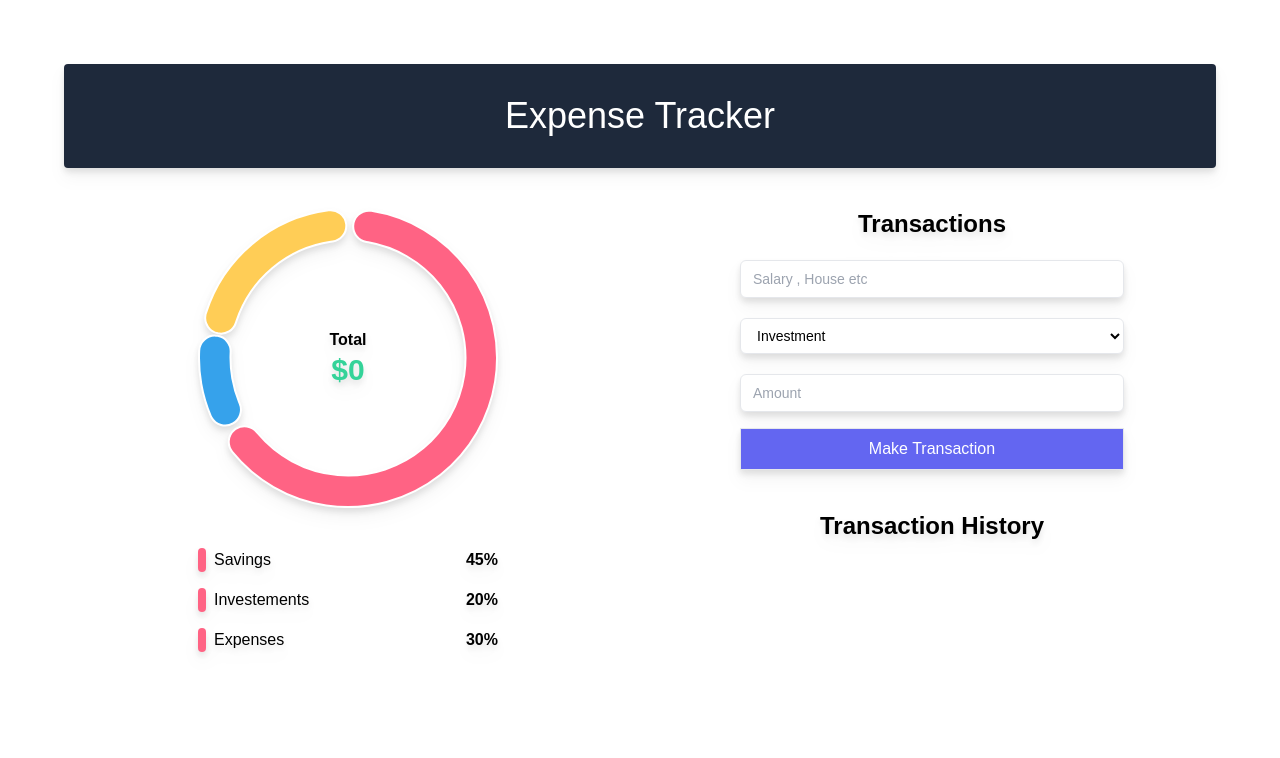
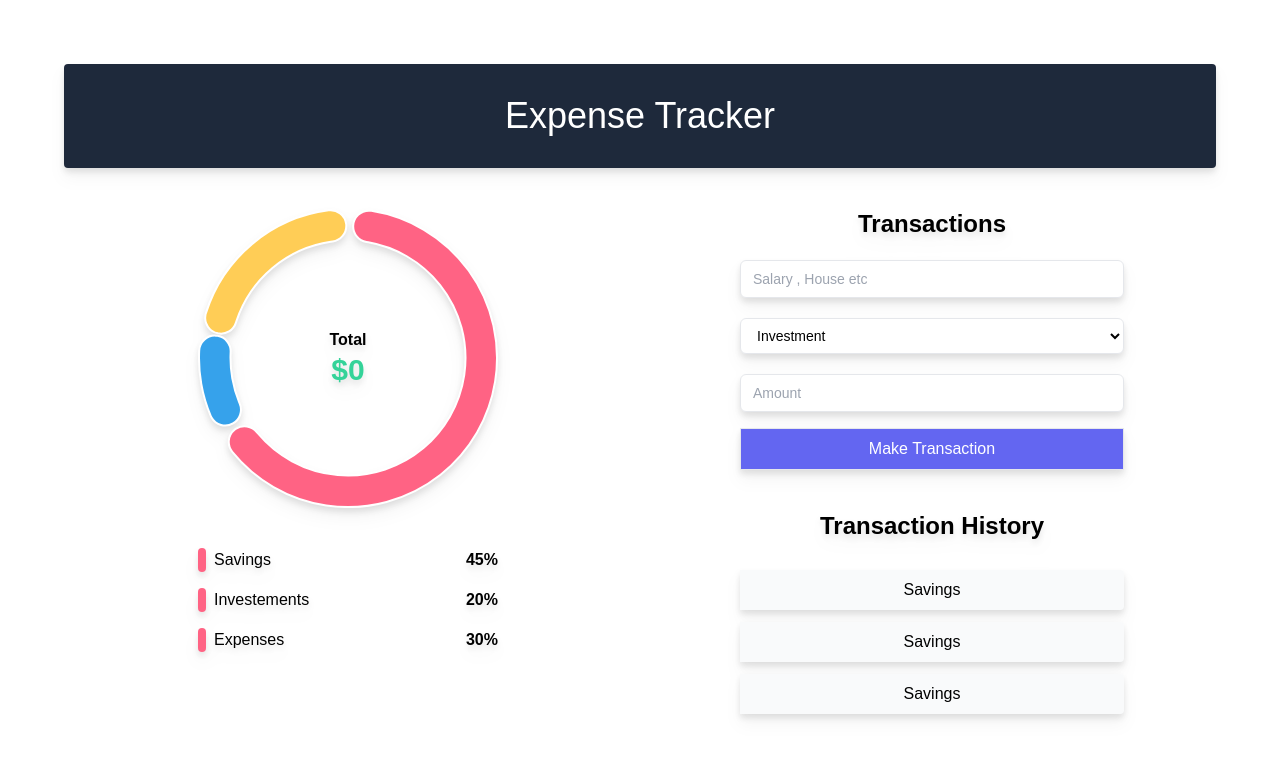
Before and after one commit to sadeepfernando/Expense-Tracker, a React (Create React App) app in the folder front-end/: page / in a window 1280 px wide. Shown: the top 758 px of the page. Built offline with nearby package versions, Linux system fonts and the light colour scheme.

Commit message:
Created to itterate over the transaction list

```diff
--- a/front-end/src/components/List.js
+++ b/front-end/src/components/List.js
@@ -1,9 +1,28 @@
 import React from 'react'
+
+
+const obj =[
+  {
+      name:'Savings',
+      color:'rgb(255, 99, 132)',
+  },
+  {
+     name:'Investements',
+      color:'rgb(255, 99, 132)',
+  },
+  {
+      name:'Expenses',
+      color:'rgb(255, 99, 132)',
+  },
+]
+
 
 export default function List() {
   return (
     <div className='flex flex-col py-6 gap-3'>
         <h1 className='py-4 font-bold text-2xl'>Transaction History</h1>
+
+      { obj.map((value, key) =><Transaction key={key} category={(value)}></Transaction>) }
 
     </div>
   )
```
